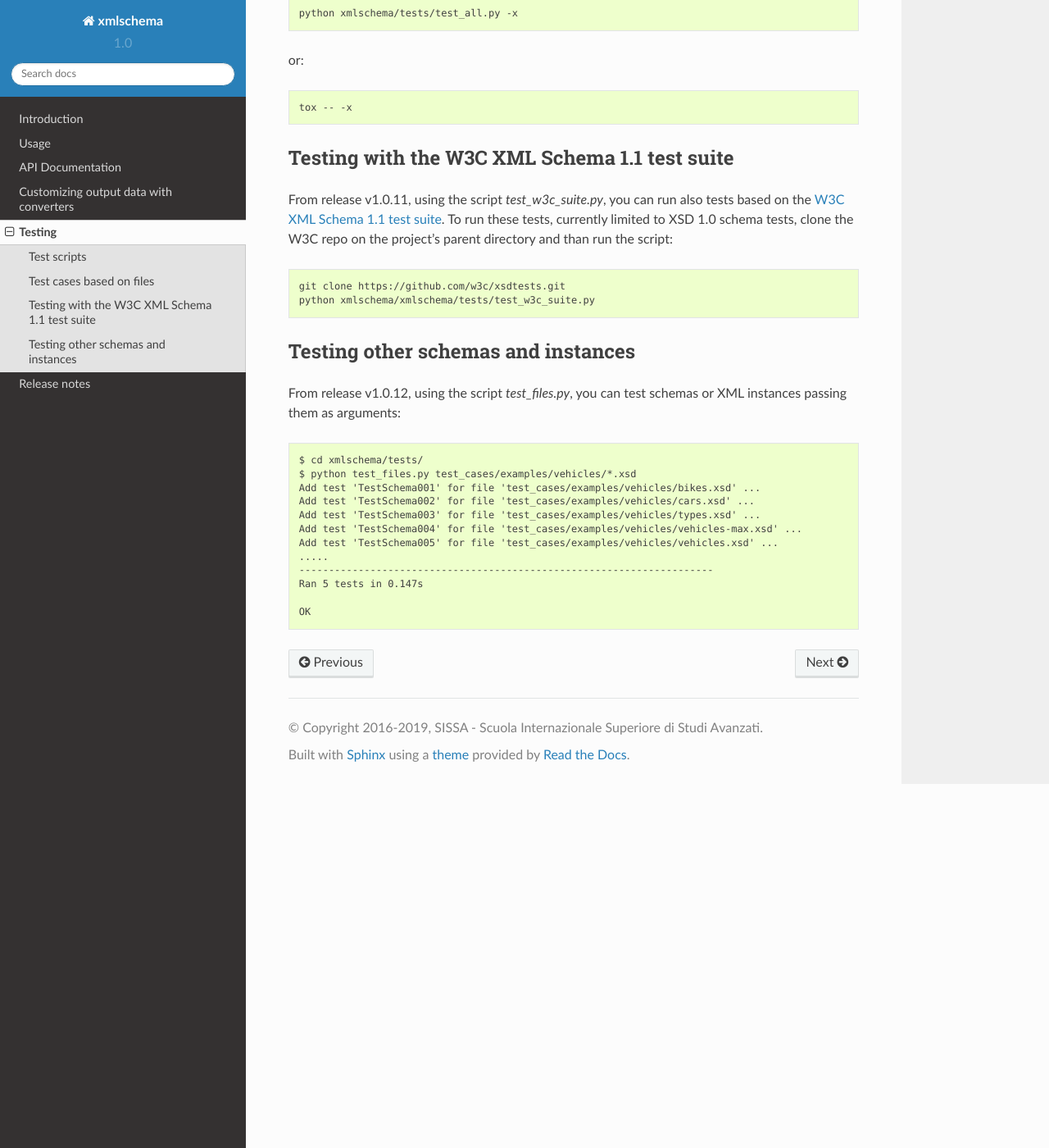
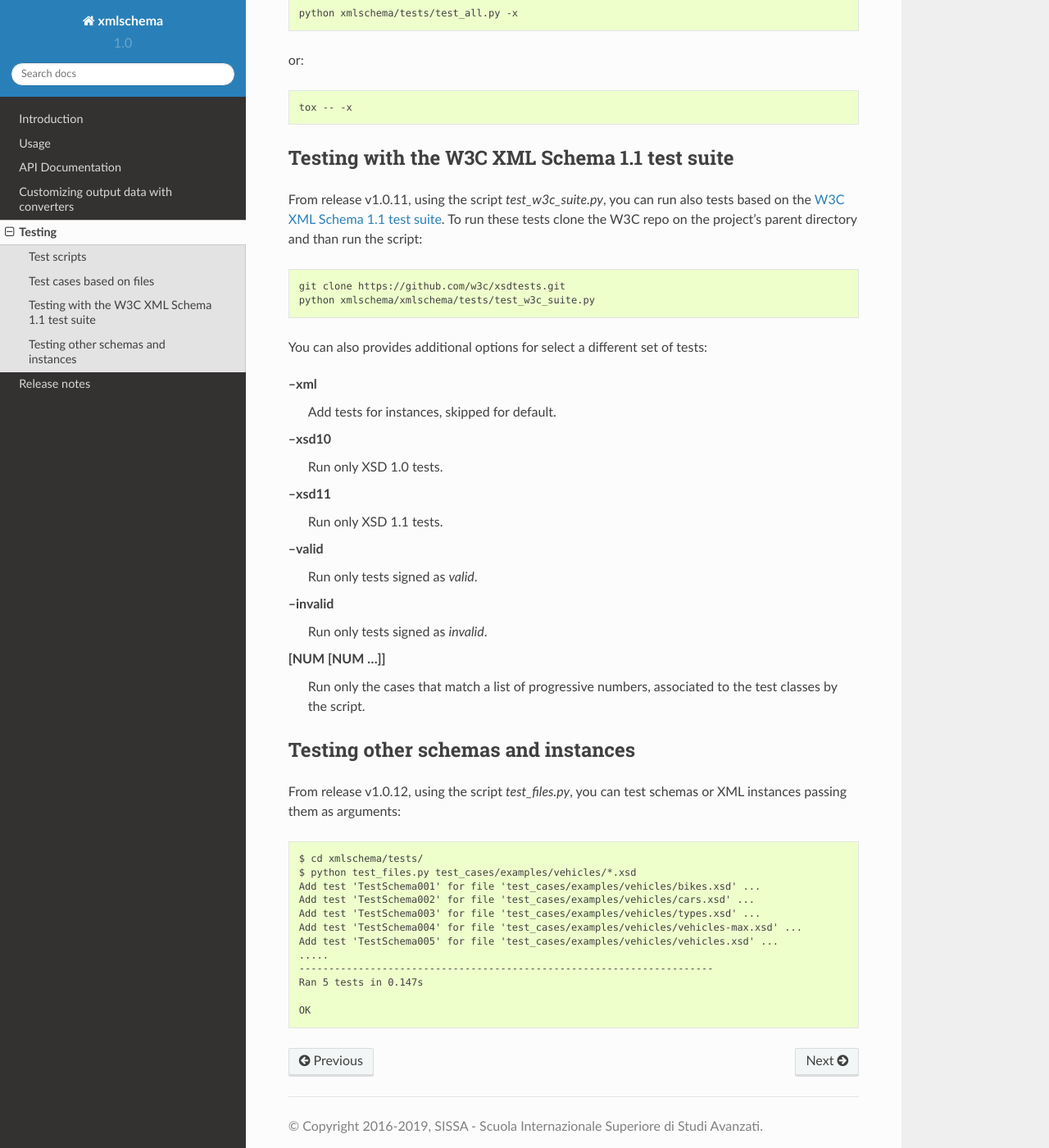
Before and after one commit to sissaschool/xmlschema, a Sphinx documentation site: the page built from doc/testing.rst, in a window 1280 px wide and 1400 px high, scrolled down 2831 px. Shown: the whole window at 82% size. Built offline with Sphinx 7.4.7 and the Read the Docs theme 2.0.0, drawn with Linux system fonts in a browser that asks for light colours.

Commit message:
Update documentation

```diff
--- a/README.rst
+++ b/README.rst
@@ -38,7 +38,7 @@ This library includes the following features:
 
 .. note::
     Currently the XSD 1.1 validator is provided by class :class:`XMLSchema11` and
-    the default :class:`XMLSchema` class is still linked the XSD 1.0 validator,
+    the default :class:`XMLSchema` class is still an alias of the XSD 1.0 validator,
     the class :class:`XMLSchema10`. From version 1.1 of the package the default
     validator will be linked to the XSD 1.1 validator, a version that will also
     removes support for Python 2.7.
@@ -72,7 +72,7 @@ the file containing the schema as argument:
 
 .. note::
     For XSD 1.1 schemas use the class :class:`XMLSchema11`, because the default class
-    :class:`XMLSchema` is still linked to XSD 1.0 validator class :class:`XMLSchema10`.
+    :class:`XMLSchema` is still an alias of the XSD 1.0 validator class :class:`XMLSchema10`.
     From next minor release (v1.1) the default class will become :class:`XMLSchema11`.
 
 The schema can be used to validate XML documents:
--- a/doc/testing.rst
+++ b/doc/testing.rst
@@ -142,14 +142,34 @@ Testing with the W3C XML Schema 1.1 test suite
 ----------------------------------------------
 
 From release v1.0.11, using the script *test_w3c_suite.py*, you can run also tests based on the
-`W3C XML Schema 1.1 test suite <https://github.com/w3c/xsdtests>`_. To run these tests, currently
-limited to XSD 1.0 schema tests, clone the W3C repo on the project's parent directory and than
-run the script:
+`W3C XML Schema 1.1 test suite <https://github.com/w3c/xsdtests>`_. To run these tests clone the
+W3C repo on the project's parent directory and than run the script:
 
 .. code-block:: text
 
    git clone https://github.com/w3c/xsdtests.git
    python xmlschema/xmlschema/tests/test_w3c_suite.py
+
+You can also provides additional options for select a different set of tests:
+
+**--xml**
+    Add tests for instances, skipped for default.
+
+**--xsd10**
+    Run only XSD 1.0 tests.
+
+**--xsd11**
+    Run only XSD 1.1 tests.
+
+**--valid**
+    Run only tests signed as *valid*.
+
+**--invalid**
+    Run only tests signed as *invalid*.
+
+**[NUM [NUM ...]]**
+    Run only the cases that match a list of progressive numbers, associated
+    to the test classes by the script.
 
 
 Testing other schemas and instances
```
Also changed, not shown: doc/api.rst (+30 -29 lines).
